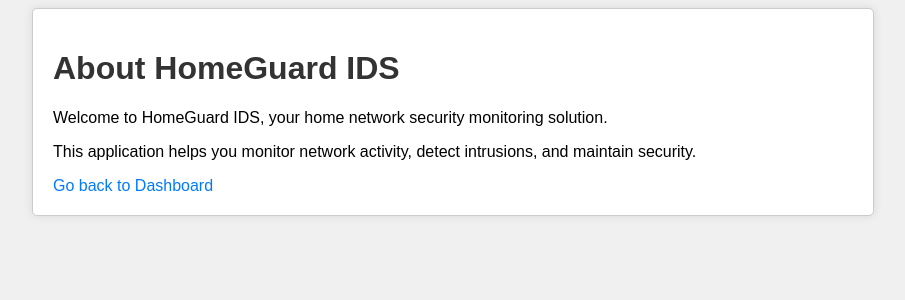
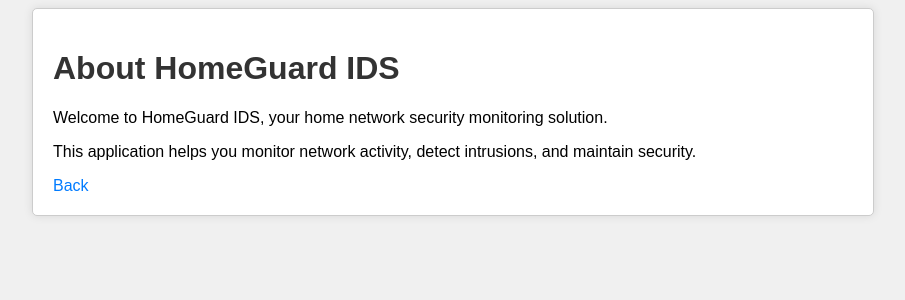
Before and after one commit to gombedlm/HomeGuard-IDS, a Flask app: page /about in a window 1280 px wide. Shown: the top 300 px of the page, without its empty margins (187-1092 px from the left). Run offline with Flask 3, Linux system fonts and the light colour scheme.

Commit message:
Updated about.html

```diff
--- a/templates/about.html
+++ b/templates/about.html
@@ -13,7 +13,7 @@
         <h1>About HomeGuard IDS</h1>
         <p>Welcome to HomeGuard IDS, your home network security monitoring solution.</p>
         <p>This application helps you monitor network activity, detect intrusions, and maintain security.</p>
-        <a href="/">Go back to Dashboard</a>
+        <a href="/">Back</a>
     </div>
 </body>
 </html>
```
